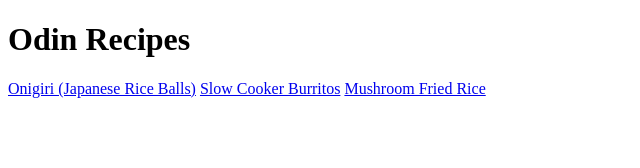
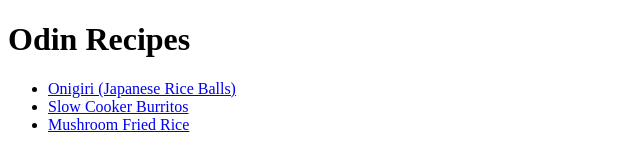
Before and after one commit to PizzaPadawan/odin-recipes, a plain HTML site: page index.html in a window 1280 px wide. Shown: the whole page, without its empty margins (0-640 px from the left). Drawn offline with Linux system fonts and the light colour scheme.

Commit message:
Added recipe links to unordered list

```diff
--- a/index.html
+++ b/index.html
@@ -8,8 +8,10 @@
 </head>
 <body>
     <h1>Odin Recipes</h1>
-    <a href="recipes/onigiri.html">Onigiri (Japanese Rice Balls)</a>
-    <a href="recipes/burritos.html">Slow Cooker Burritos</a>
-    <a href="recipes/fried_rice.html">Mushroom Fried Rice</a>
+    <ul>
+    <li><a href="recipes/onigiri.html">Onigiri (Japanese Rice Balls)</a></li>
+    <li><a href="recipes/burritos.html">Slow Cooker Burritos</a></li>
+    <li><a href="recipes/fried_rice.html">Mushroom Fried Rice</a></li>
+    </ul>
 </body>
 </html>
```
